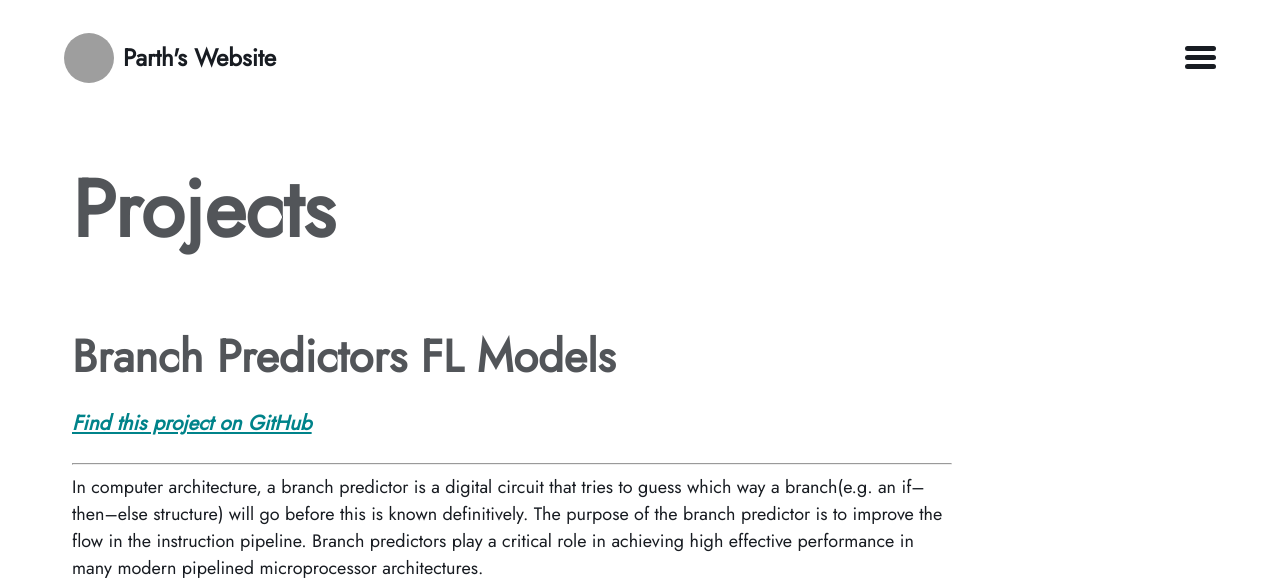
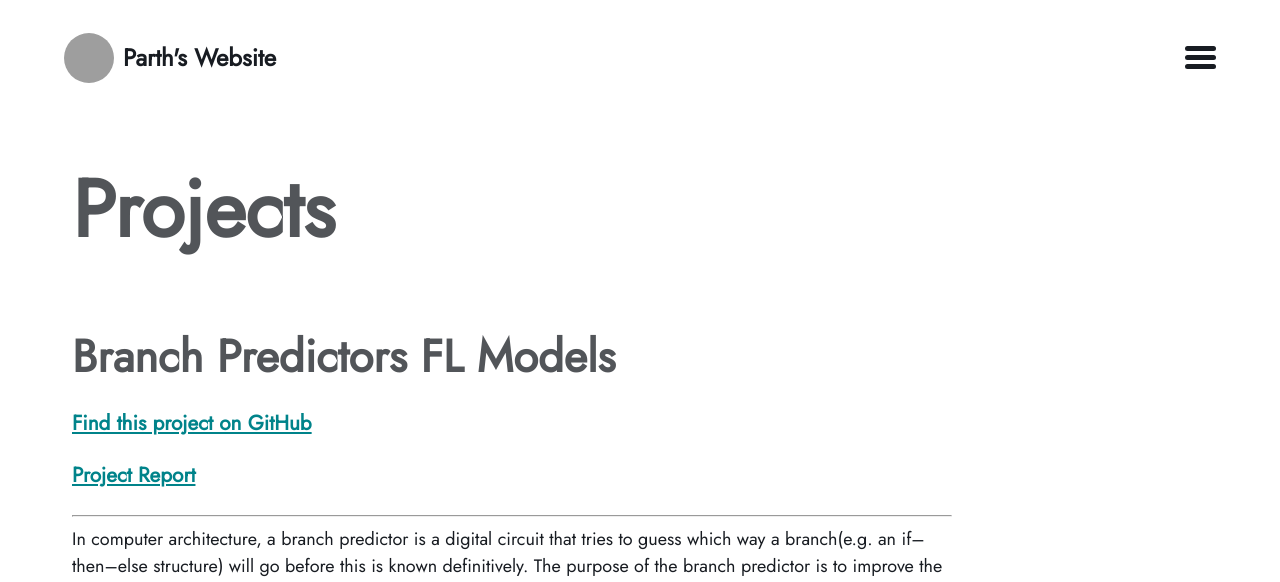
Before and after one commit to parthsaraswat/parthsaraswat.github.io, a Jekyll site: the page built from projects.md, in a window 1280 px wide. Shown: the top 582 px of the page. Built offline with Jekyll 4.4.1, drawn with Linux system fonts in a browser that asks for light colours; some of the changed text lies outside the part shown; grey boxes are pictures that could not be loaded.

Commit message:
added doc

```diff
--- a/projects.md
+++ b/projects.md
@@ -5,7 +5,8 @@ permalink: projects
 ---
 # Branch Predictors FL Models
 
-#### *[Find this project on GitHub](https://github.com/parthsaraswat/branch-pred-fl)*
+#### [Find this project on GitHub](https://github.com/parthsaraswat/branch-pred-fl)
+#### [Project Report](/assets/pdfs/branch-pred-fl.pdf)
 ---
 
 In computer architecture, a branch predictor is a digital circuit that tries to guess which way a branch(e.g. an if–then–else structure) will go before this is known definitively. The purpose of the branch predictor is to improve the flow in the instruction pipeline. Branch predictors play a critical role in achieving high effective performance in many modern pipelined microprocessor architectures.
@@ -21,3 +22,4 @@ There are several methods to implement this branch prediction. This project incl
 This project also includes a Pintool (dynamic instrumentation tool) that can instrument binaries and measure the accuracy of different variations of the 3 predictor designs.
 
 ---
+*This project is a starting point for a group project which involved the comparison of branch predictor ASICs in terms of area, energy, performance, and accuracy. The report for that project is available [here](/assets/pdfs/branch-pred-rtl.pdf)*.
```
Also changed, not shown: index.md (+1 -1 lines), 2 other files.
